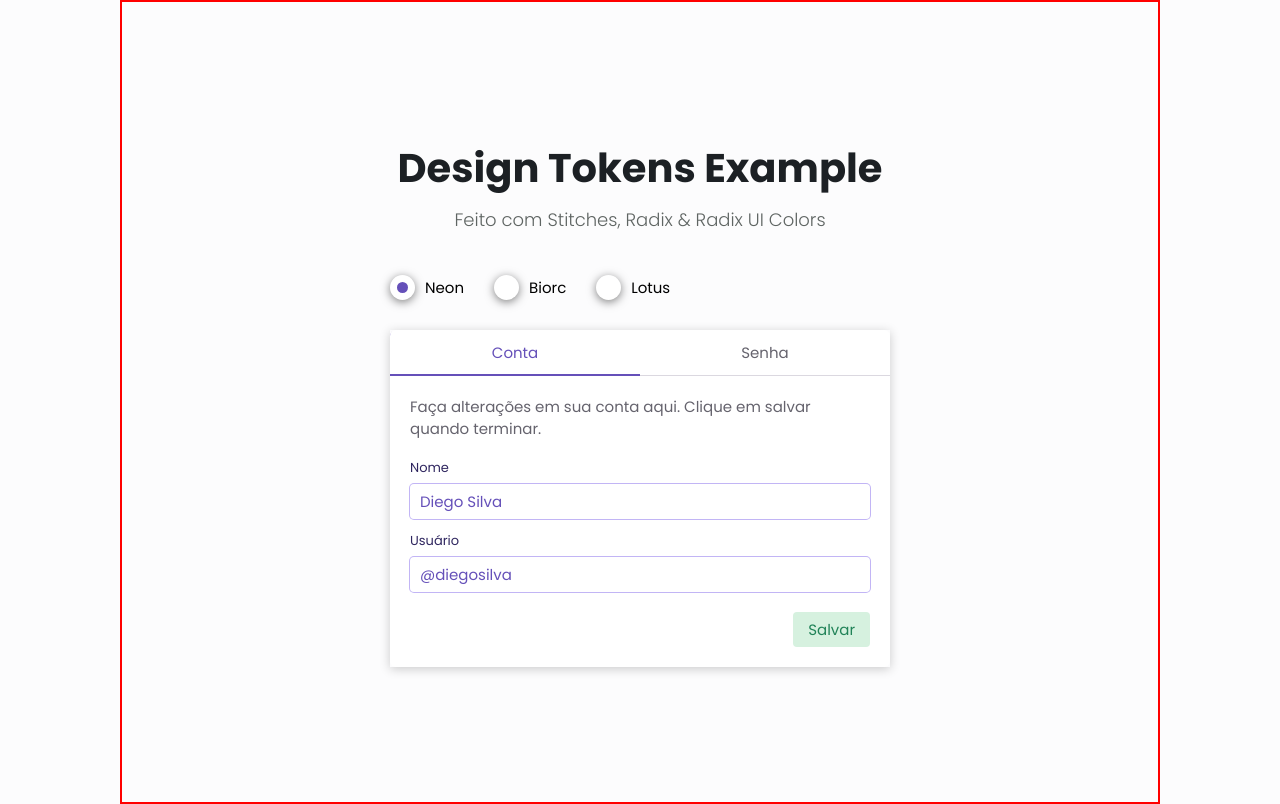
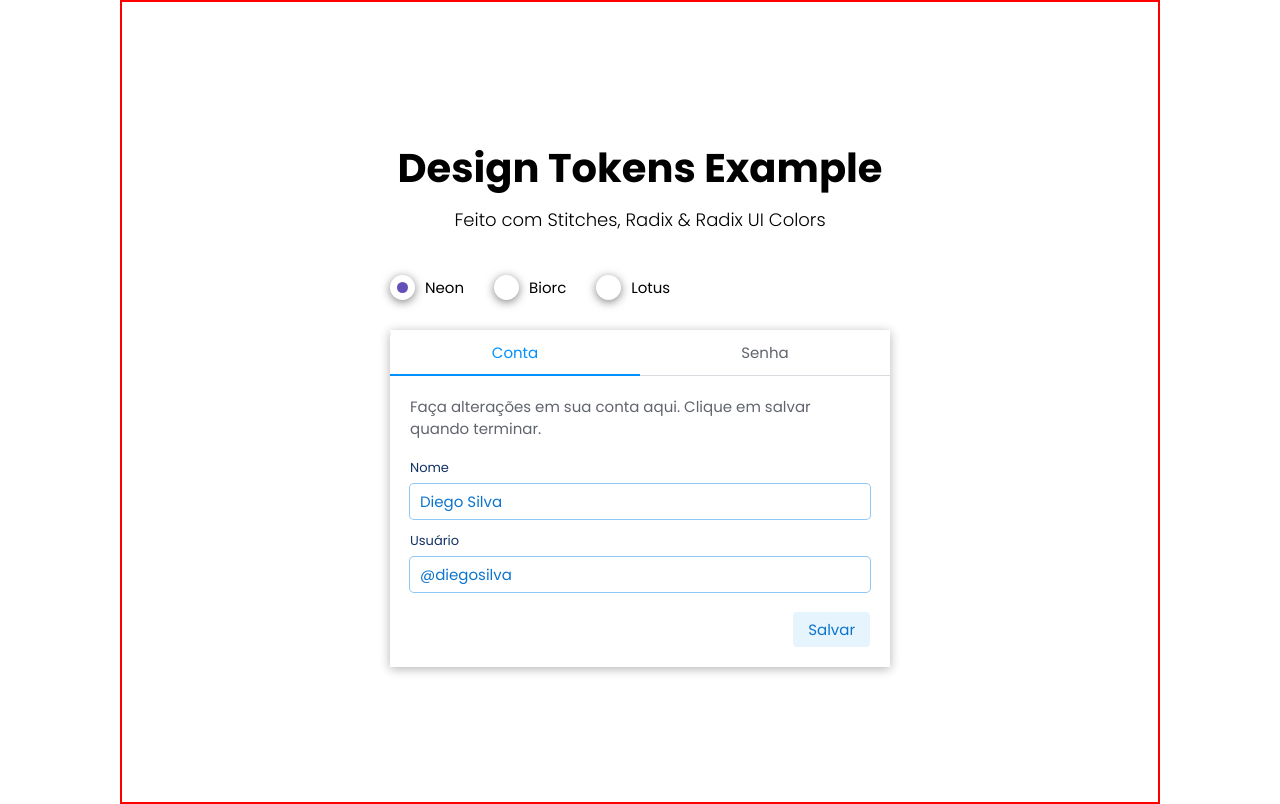
Before and after one commit to diegosilvatech/example--stitches-agnostic, a Next.js app: page / in a window 1280 px wide. Built offline with nearby package versions, Linux system fonts and the light colour scheme.

Commit message:
feat: create color tokens

```diff
--- a/src/components/Authenticator/index.tsx
+++ b/src/components/Authenticator/index.tsx
@@ -37,7 +37,7 @@
           className={s.flex()}
           style={{ marginTop: 20, justifyContent: 'flex-end' }}
         >
-          <button className={s.button({ variant: 'green' })}>Salvar</button>
+          <button className={s.button({ variant: 'primary' })}>Salvar</button>
         </div>
       </TabsPrimitive.Content>
 
@@ -68,7 +68,7 @@
           className={s.flex()}
           style={{ marginTop: 20, justifyContent: 'flex-end' }}
         >
-          <button className={s.button({ variant: 'green' })}>Alterar</button>
+          <button className={s.button({ variant: 'primary' })}>Alterar</button>
         </div>
       </TabsPrimitive.Content>
     </TabsPrimitive.Root>
--- a/src/components/Authenticator/styles.ts
+++ b/src/components/Authenticator/styles.ts
@@ -1,24 +1,22 @@
 import { css } from 'styles/stitches.config';
-
-import { violet, mauve, blackA, green } from '@radix-ui/colors';
 
 export const root = css({
   display: 'flex',
   flexDirection: 'column',
-  boxShadow: `0 2px 10px ${blackA.blackA4}`
-  // border: '2px solid $primary'
+  boxShadow: '$ds-shadow__tab-root'
 });
 
 export const list = css({
   flexShrink: 0,
   display: 'flex',
-  borderBottom: `1px solid ${mauve.mauve6}`
+  borderBottom: '1px solid $ds-color__gray-06'
 });
 
 export const trigger = css({
   all: 'unset',
   fontFamily: 'inherit',
-  backgroundColor: 'white',
+  color: '$ds-color__gray-11',
+  backgroundColor: '$ds-color__background',
   padding: '0 20px',
   height: 45,
   flex: 1,
@@ -27,31 +25,33 @@
   justifyContent: 'center',
   fontSize: 15,
   lineHeight: 1,
-  color: mauve.mauve11,
   userSelect: 'none',
   '&:first-child': { borderTopLeftRadius: 6 },
   '&:last-child': { borderTopRightRadius: 6 },
-  '&:hover': { color: violet.violet11 },
+  '&:hover': { color: '$ds-color__primary-11' },
   '&[data-state="active"]': {
-    color: violet.violet11,
-    boxShadow: 'inset 0 -1px 0 0 currentColor, 0 1px 0 0 currentColor'
+    color: '$ds-color__primary-09',
+    boxShadow: '$ds-shadow__tab__active'
   },
-  '&:focus': { position: 'relative', boxShadow: `0 0 0 2px black` }
+  '&:focus': {
+    position: 'relative',
+    boxShadow: '$ds-shadow__tab__active__focused'
+  }
 });
 
 export const content = css({
   flexGrow: 1,
   padding: 20,
-  backgroundColor: 'white',
+  backgroundColor: '$ds-color__background',
   borderBottomLeftRadius: 6,
   borderBottomRightRadius: 6,
   outline: 'none',
-  '&:focus': { boxShadow: `0 0 0 2px black` }
+  '&:focus': { boxShadow: '$ds-shadow__tab-content__focused' }
 });
 
 export const text = css({
   marginBottom: 20,
-  color: mauve.mauve11,
+  color: '$ds-color__gray-11',
   fontSize: 15,
   lineHeight: 1.5
 });
@@ -69,7 +69,7 @@
   fontSize: 13,
   lineHeight: 1,
   marginBottom: 10,
-  color: violet.violet12,
+  color: '$ds-color__primary-12',
   display: 'block'
 });
 
@@ -80,10 +80,10 @@
   padding: '0 10px',
   fontSize: 15,
   lineHeight: 1,
-  color: violet.violet11,
-  boxShadow: `0 0 0 1px ${violet.violet7}`,
+  color: '$ds-color__primary-11',
+  boxShadow: '$ds-shadow__input__normal',
   height: 35,
-  '&:focus': { boxShadow: `0 0 0 2px ${violet.violet8}` }
+  '&:focus': { boxShadow: '$ds-shadow__input__focused' }
 });
 
 export const flex = css({ display: 'flex' });
@@ -102,23 +102,22 @@
 
   variants: {
     variant: {
-      violet: {
-        backgroundColor: 'white',
-        color: violet.violet11,
-        boxShadow: `0 2px 10px ${blackA.blackA7}`,
-        '&:hover': { backgroundColor: mauve.mauve3 },
-        '&:focus': { boxShadow: `0 0 0 2px black` }
+      secondary: {
+        backgroundColor: '$ds-color__background',
+        color: '$ds-color__primary-11',
+        boxShadow: '$ds-shadow__button__normal',
+        '&:focus': { boxShadow: '$ds-shadow__button__focused' }
       },
-      green: {
-        backgroundColor: green.green4,
-        color: green.green11,
-        '&:hover': { backgroundColor: green.green5 },
-        '&:focus': { boxShadow: `0 0 0 2px ${green.green7}` }
+      primary: {
+        backgroundColor: '$ds-color__primary-03',
+        color: '$ds-color__primary-11',
+        '&:hover': { backgroundColor: '$ds-color__primary-04' },
+        '&:focus': { boxShadow: '$ds-shadow__button__focused' }
       }
     }
   },
 
   defaultVariants: {
-    variant: 'violet'
+    variant: 'primary'
   }
 });
--- a/src/styles/stitches.config.ts
+++ b/src/styles/stitches.config.ts
@@ -1,5 +1,5 @@
 import { createStitches } from '@stitches/core';
-import { neonColors, BiorcColors, LotusColors } from 'styles/colors';
+import { neonTokens, biorcTokens } from 'styles/tokens';
 
 export const {
   css,
@@ -11,13 +11,8 @@
   config
 } = createStitches({
   theme: {
-    colors: {
-      ...neonColors
-    },
-    shadows: {
-      button: `0px 4px 40px $colors$shadow`,
-      input: '0px 0px 6px $colors$shadow'
-    },
+    colors: neonTokens.colors,
+    shadows: neonTokens.shadows,
     space: {
       0: '4px',
       1: '8px',
@@ -60,9 +55,7 @@
 });
 
 export const biorcTheme = createTheme({
-  colors: {
-    ...BiorcColors
-  },
+  colors: biorcTokens.colors,
   shadows: {
     button: '0px 4px 40px $colors$shadow',
     input: '0px 0px 6px $colors$shadow'
@@ -70,9 +63,7 @@
 });
 
 export const lotusTheme = createTheme({
-  colors: {
-    ...LotusColors
-  },
+  colors: neonTokens.colors,
   shadows: {
     button: '0px 4px 40px $colors$shadow',
     input: '0px 0px 6px $colors$shadow'
--- /dev/null
+++ b/src/styles/tokens/biorc/colors.ts
@@ -0,0 +1,21 @@
+import { red, blackA, slate } from '@radix-ui/colors';
+
+const colors = {
+  'color__primary-09': red.red9,
+
+  'color__primary-10': red.red10,
+  'color__primary-12': red.red12,
+
+  color__background: 'white',
+
+  'color__gray-06': slate.slate6,
+  'color__gray-11': slate.slate11
+};
+
+export const biorcTokens = {
+  colors: { ...colors },
+  shadows: {
+    smooth: `0 2px 10px ${blackA.blackA5}`
+    // smooth: `0 2px 10px red`
+  }
+};
--- /dev/null
+++ b/src/styles/tokens/index.ts
@@ -0,0 +1,4 @@
+import { neonTokens } from './neon/colors';
+import { biorcTokens } from './biorc/colors';
+
+export { neonTokens, biorcTokens };
--- /dev/null
+++ b/src/styles/tokens/neon/colors.ts
@@ -0,0 +1,37 @@
+import { blue, blackA, slate } from '@radix-ui/colors';
+
+const colors = {
+  'ds-color__primary-09': blue.blue9,
+
+  'ds-color__primary-03': blue.blue3,
+  'ds-color__primary-04': blue.blue4,
+  'ds-color__primary-05': blue.blue5,
+  'ds-color__primary-07': blue.blue7,
+  'ds-color__primary-08': blue.blue8,
+  'ds-color__primary-10': blue.blue10,
+  'ds-color__primary-11': blue.blue11,
+  'ds-color__primary-12': blue.blue12,
+
+  'ds-color__background': 'white',
+
+  'ds-color__gray-06': slate.slate6,
+  'ds-color__gray-11': slate.slate11,
+
+  'ds-color__blackA-05': blackA.blackA5,
+  'ds-color__blackA-07': blackA.blackA7
+};
+
+export const neonTokens = {
+  colors: { ...colors },
+  shadows: {
+    'ds-shadow__input__normal': `0 0 0 1px ${colors['ds-color__primary-07']}`,
+    'ds-shadow__input__focused': `0 0 0 2px ${colors['ds-color__primary-08']}`,
+    'ds-shadow__tab-root': `0 2px 10px ${colors['ds-color__blackA-05']}`,
+    'ds-shadow__tab__active':
+      'inset 0 -1px 0 0 currentColor, 0 1px 0 0 currentColor',
+    'ds-shadow__tab__active__focused': `0 0 0 2px ${colors['ds-color__primary-11']}`,
+    'ds-shadow__tab-content__focused': `0px 0px 0px 2px ${colors['ds-color__primary-11']}`,
+
+    'ds-shadow__button__focused': `0 0 0 2px ${colors['ds-color__primary-07']}`
+  }
+};
```
